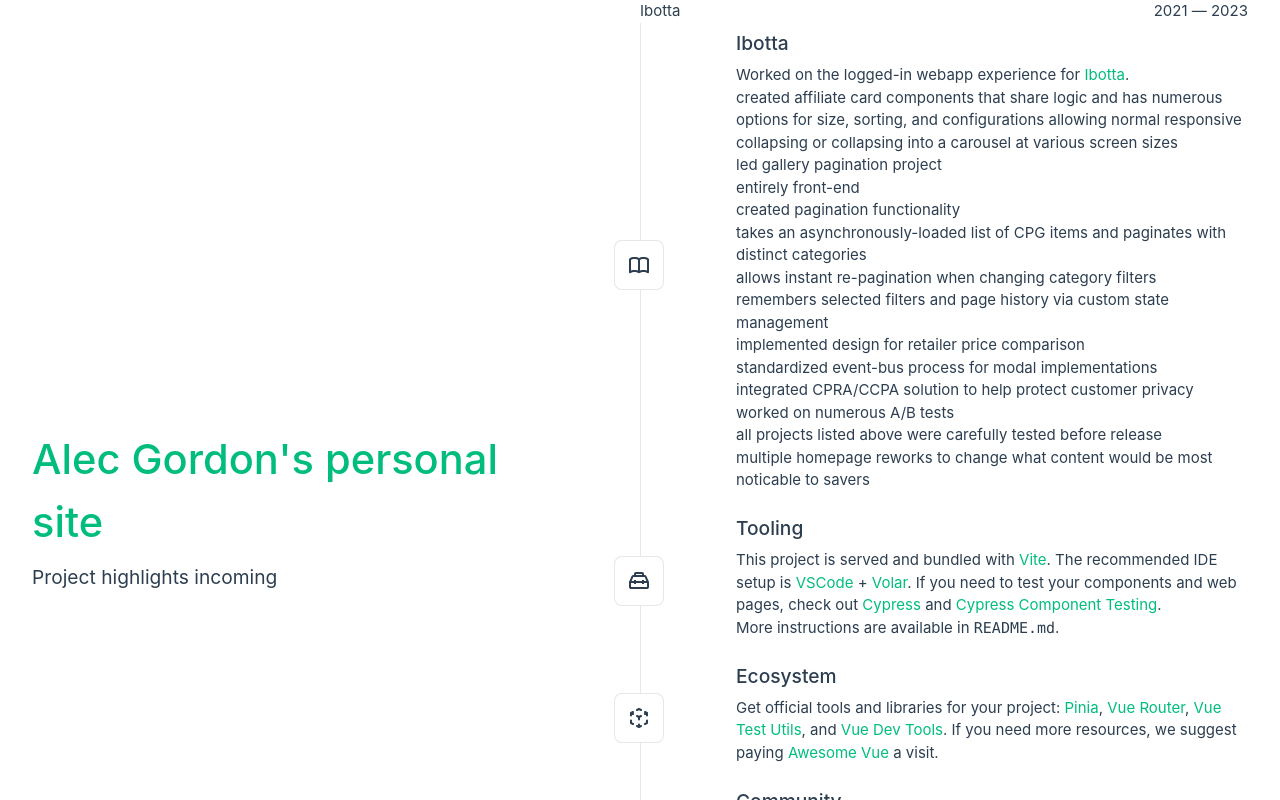
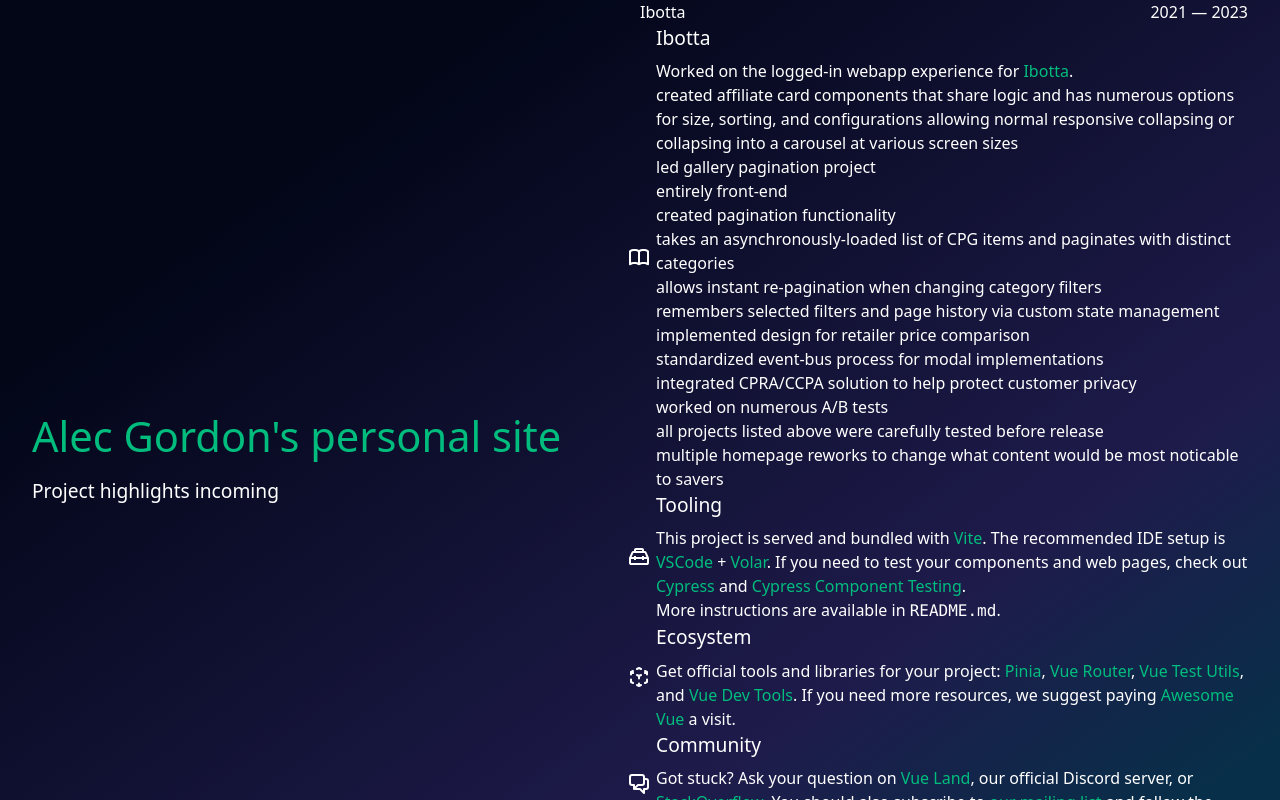
Before and after one commit to insanealec/alecgordon, a Vue app: page / in a window 1280 px wide. Shown: the top 800 px of the page. Built offline with nearby package versions, Linux system fonts and the light colour scheme.

Commit message:
add tailwind and sass

```diff
--- a/index.html
+++ b/index.html
@@ -4,9 +4,9 @@
     <meta charset="UTF-8">
     <link rel="icon" href="/favicon.ico">
     <meta name="viewport" content="width=device-width, initial-scale=1.0">
-    <title>Vite App</title>
+    <title>Alec Gordon</title>
   </head>
-  <body>
+  <body class="bg-gradient-to-br from-slate-950 from-20% via-indigo-950 via-70% to-sky-950 to-90% text-white">
     <div id="app"></div>
     <script type="module" src="/src/main.ts"></script>
   </body>
--- a/package.json
+++ b/package.json
@@ -25,6 +25,8 @@
     "eslint-plugin-vue": "^9.17.0",
     "npm-run-all2": "^6.1.1",
     "postcss": "^8.4.31",
+    "sass": "^1.69.5",
+    "sass-loader": "^13.3.2",
     "tailwindcss": "^3.3.5",
     "typescript": "~5.2.0",
     "vite": "^4.4.11",
--- a/src/assets/base.css
+++ /dev/null
@@ -1,86 +0,0 @@
-/* color palette from <https://github.com/vuejs/theme> */
-:root {
-  --vt-c-white: #ffffff;
-  --vt-c-white-soft: #f8f8f8;
-  --vt-c-white-mute: #f2f2f2;
-
-  --vt-c-black: #181818;
-  --vt-c-black-soft: #222222;
-  --vt-c-black-mute: #282828;
-
-  --vt-c-indigo: #2c3e50;
-
-  --vt-c-divider-light-1: rgba(60, 60, 60, 0.29);
-  --vt-c-divider-light-2: rgba(60, 60, 60, 0.12);
-  --vt-c-divider-dark-1: rgba(84, 84, 84, 0.65);
-  --vt-c-divider-dark-2: rgba(84, 84, 84, 0.48);
-
-  --vt-c-text-light-1: var(--vt-c-indigo);
-  --vt-c-text-light-2: rgba(60, 60, 60, 0.66);
-  --vt-c-text-dark-1: var(--vt-c-white);
-  --vt-c-text-dark-2: rgba(235, 235, 235, 0.64);
-}
-
-/* semantic color variables for this project */
-:root {
-  --color-background: var(--vt-c-white);
-  --color-background-soft: var(--vt-c-white-soft);
-  --color-background-mute: var(--vt-c-white-mute);
-
-  --color-border: var(--vt-c-divider-light-2);
-  --color-border-hover: var(--vt-c-divider-light-1);
-
-  --color-heading: var(--vt-c-text-light-1);
-  --color-text: var(--vt-c-text-light-1);
-
-  --section-gap: 160px;
-}
-
-@media (prefers-color-scheme: dark) {
-  :root {
-    --color-background: var(--vt-c-black);
-    --color-background-soft: var(--vt-c-black-soft);
-    --color-background-mute: var(--vt-c-black-mute);
-
-    --color-border: var(--vt-c-divider-dark-2);
-    --color-border-hover: var(--vt-c-divider-dark-1);
-
-    --color-heading: var(--vt-c-text-dark-1);
-    --color-text: var(--vt-c-text-dark-2);
-  }
-}
-
-*,
-*::before,
-*::after {
-  box-sizing: border-box;
-  margin: 0;
-  font-weight: normal;
-}
-
-body {
-  min-height: 100vh;
-  color: var(--color-text);
-  background: var(--color-background);
-  transition:
-    color 0.5s,
-    background-color 0.5s;
-  line-height: 1.6;
-  font-family:
-    Inter,
-    -apple-system,
-    BlinkMacSystemFont,
-    'Segoe UI',
-    Roboto,
-    Oxygen,
-    Ubuntu,
-    Cantarell,
-    'Fira Sans',
-    'Droid Sans',
-    'Helvetica Neue',
-    sans-serif;
-  font-size: 15px;
-  text-rendering: optimizeLegibility;
-  -webkit-font-smoothing: antialiased;
-  -moz-osx-font-smoothing: grayscale;
-}
--- a/src/assets/main.css
+++ b/src/assets/main.scss
@@ -1,5 +1,3 @@
-@import './base.css';
-
 @tailwind base;
 @tailwind components;
 @tailwind utilities;
--- a/src/main.ts
+++ b/src/main.ts
@@ -1,4 +1,4 @@
-import './assets/main.css'
+import './assets/main.scss'
 
 import { createApp } from 'vue'
 import App from './App.vue'
```
Also changed, not shown: 1 other file (tests, documents, lock files or other folders).
